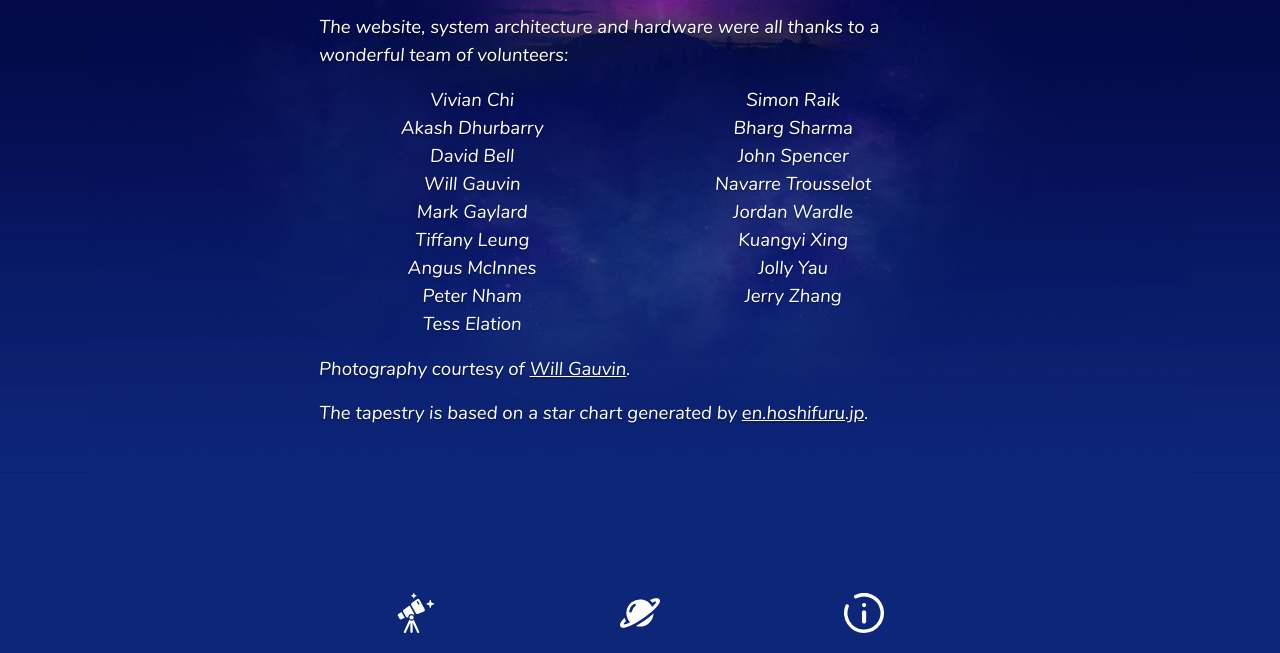
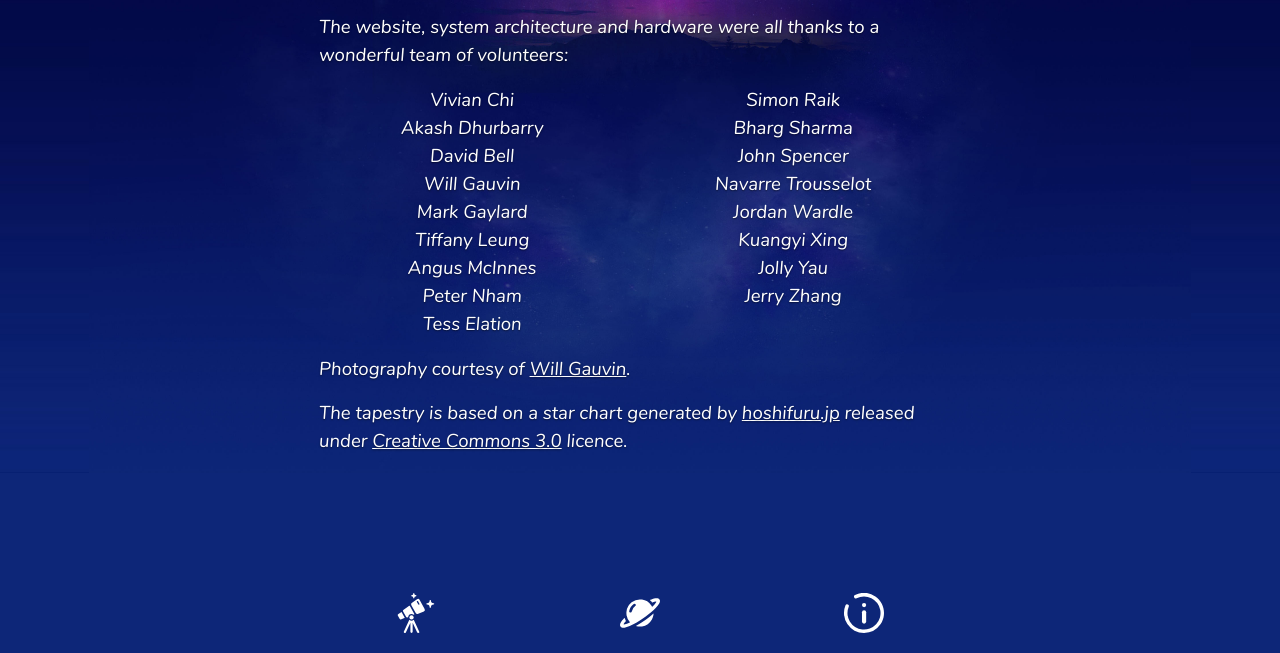
Before and after one commit to stargazing-tapestry/stargazing-static, a website: page src/about.html in a window 1280 px wide. Shown: the part 147-800 px from the top of the page. Drawn offline with nearby package versions, Linux system fonts and the light colour scheme.

Commit message:
update cc licence details

```diff
--- a/src/about.html
+++ b/src/about.html
@@ -63,7 +63,7 @@
         </table>
         <p></p>
         <p>Photography courtesy of <a href="https://www.flickr.com/photos/gruffybear" target="_blank">Will Gauvin</a>.</p>
-        <p>The tapestry is based on a star chart generated by <a href="http://en.hoshifuru.jp/" target="_blank">en.hoshifuru.jp</a>.</p>
+        <p>The tapestry is based on a star chart generated by <a href="http://hoshifuru.jp/" target="_blank">hoshifuru.jp</a> released under <a href="https://creativecommons.org/licenses/by/3.0/" target="_target">Creative Commons 3.0</a> licence.</p>
       </div>
     </main>
 
```
